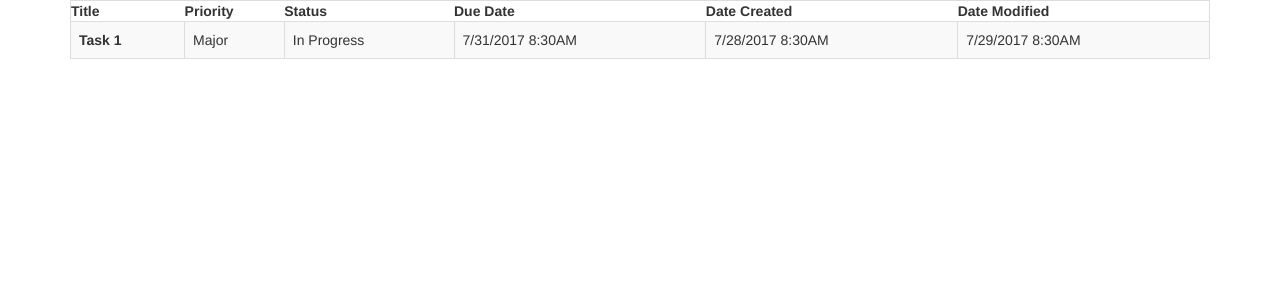
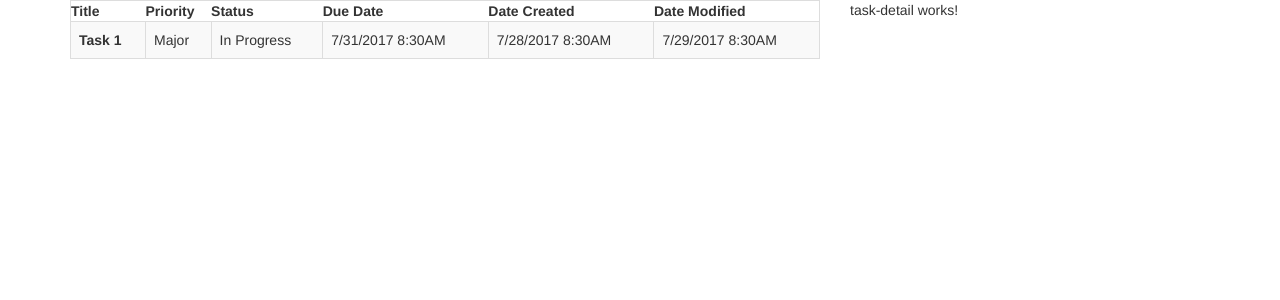
Before and after one commit to eddielao/coding-challenges, an Angular app in the folder my-angular/: page / in a window 1280 px wide. Shown: the top 300 px of the page. Built offline with nearby package versions, Linux system fonts and the light colour scheme.

Commit message:
task list and detail now side by side

```diff
--- a/my-angular/src/app/app.component.html
+++ b/my-angular/src/app/app.component.html
@@ -1,7 +1,10 @@
 <div class="container">
   <div class="row">
-    <div class="col-md-12">
+    <div class="col-md-8">
       <app-tasklist></app-tasklist>
+    </div>
+    <div class="col-md-4">
+      <app-task-detail></app-task-detail>
     </div>
   </div>
 </div>
--- a/my-angular/src/app/app.module.ts
+++ b/my-angular/src/app/app.module.ts
@@ -4,11 +4,13 @@ import { FormsModule } from '@angular/forms';
 
 import { AppComponent } from './app.component';
 import { TaskListComponent } from './tasklist/tasklist.component';
+import { TaskDetailComponent } from './task-detail/task-detail.component';
 
 @NgModule({
   declarations: [
     AppComponent,
-    TaskListComponent
+    TaskListComponent,
+    TaskDetailComponent
   ],
   imports: [
     BrowserModule,
--- /dev/null
+++ b/my-angular/src/app/task-detail/task-detail.component.html
@@ -0,0 +1,3 @@
+<p>
+  task-detail works!
+</p>
--- /dev/null
+++ b/my-angular/src/app/task-detail/task-detail.component.ts
@@ -0,0 +1,15 @@
+import { Component, OnInit } from '@angular/core';
+
+@Component({
+  selector: 'app-task-detail',
+  templateUrl: './task-detail.component.html',
+  styleUrls: ['./task-detail.component.css']
+})
+export class TaskDetailComponent implements OnInit {
+
+  constructor() { }
+
+  ngOnInit() {
+  }
+
+}
```
Also changed, not shown: my-angular/src/app/task-detail/task-detail.component.css (added), 1 other file (tests, documents, lock files or other folders).
